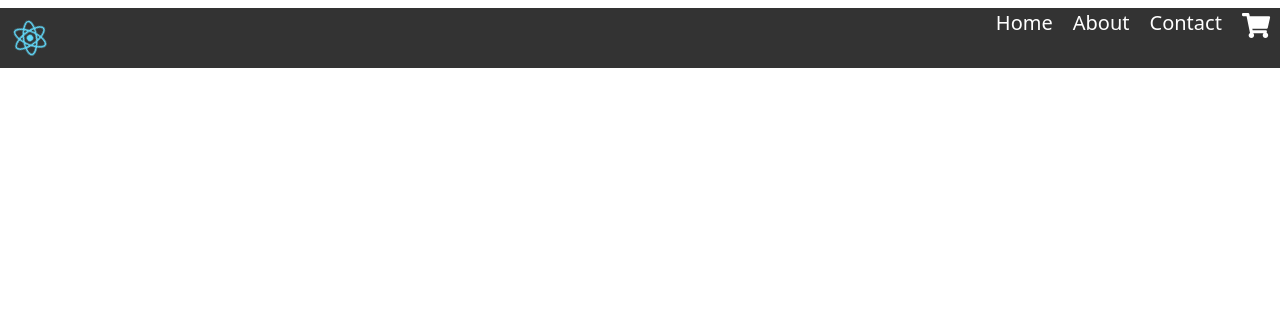
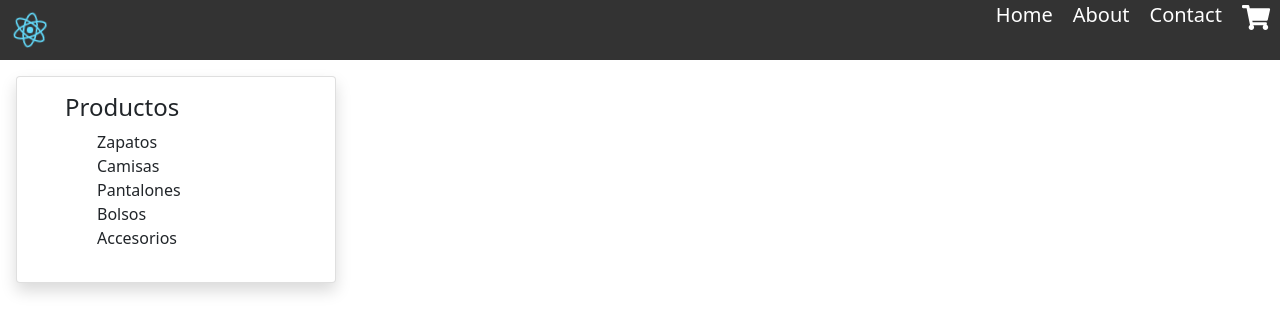
Before and after one commit to AlanLuna-00/DesafiosReactJS, a React (Create React App) app in the folder Clase-2/: page / in a window 1280 px wide. Shown: the top 332 px of the page. Built offline with nearby package versions, Linux system fonts and the light colour scheme.

Commit message:
Desafio Clase 4

```diff
--- a/Clase-2/src/App.js
+++ b/Clase-2/src/App.js
@@ -1,6 +1,7 @@
 // import logo from './logo.svg';
 import './App.css';
 import NavBar from './components/NavBar';
+import ItemListContainer from './components/ItemListContainer';
 
 
 
@@ -8,6 +9,7 @@ function App() {
   return (
     <>
       <NavBar />
+      <ItemListContainer />
     </>
   );
 }
--- /dev/null
+++ b/Clase-2/src/components/ItemListContainer.js
@@ -0,0 +1,27 @@
+import React from 'react'
+import '../App.css'
+const Productos = ['Zapatos', 'Camisas', 'Pantalones', 'Bolsos', 'Accesorios']
+
+const ItemList = (props) => {
+    return (
+        <div className="card-body">
+            <h4 className="card-title"> {props.title} </h4>
+            <ul>
+            {Productos.map(producto => <li style={{listStyle:'none'}}>{producto}</li>)}
+            </ul>
+        </div>
+    )
+
+}
+
+const ItemListContainer = () => {
+    return (
+        <div className="itemListContainer card shadow w-25 m-3">
+            <ul>
+                <ItemList title="Productos" />
+            </ul>
+        </div>
+    )
+}
+
+export default ItemListContainer
--- a/Clase-2/src/components/NavBar.js
+++ b/Clase-2/src/components/NavBar.js
@@ -1,14 +1,14 @@
 import React from 'react'
 import logo from '../logo.svg'
 import '../App.css'
-import CartWidget from './cartWidget.js'
+import CartWidget from './CartWidget.js'
 
-const NavBar = () => {
 const stylesNavbar = {
     backgroundColor: '#333',
     display: 'flex',
     justifyContent: 'space-between',
     width: '100%',
+    alingItems: 'center',
 }
 
 const stylesLogoNav = {
@@ -19,6 +19,7 @@ const NavBar = () => {
 const stylesUl = {
     display: 'flex',
     justifyContent: 'space-between',
+    alingItems: 'center',
 }
 
 const stylesLi = {
@@ -31,8 +32,12 @@ const NavBar = () => {
     padding: '0px 10px',
     fontSize: '20px',
 }
+
+
+
+const NavBar = () => {
     return (
-        <div className="navbar">
+        <div className="navbar" style={{margin:0, padding:0}}>
             <nav style={stylesNavbar}>
                 <img src={logo} className="logoNav" style={stylesLogoNav} alt="Logo" />
                 <ul style={stylesUl}>
--- a/Clase-2/src/components/cartWidget.js
+++ b/Clase-2/src/components/cartWidget.js
@@ -6,14 +6,14 @@ import { FontAwesomeIcon } from '@fortawesome/react-fontawesome'
 
 
 const CartWidget = () => {
-    const stylesA = {
+    const stylesWidgetCart = {
         color: 'white',
         fontSize: '25px',
         padding: '0',
         marginTop: '5px'
     }
     return (
-            <FontAwesomeIcon icon={faShoppingCart} style={stylesA} />
+            <FontAwesomeIcon icon={faShoppingCart} style={stylesWidgetCart} />
     )
 }
 
--- a/Clase-2/src/index.css
+++ b/Clase-2/src/index.css
@@ -1,4 +1,5 @@
 body {
+  padding: 0;
   margin: 0;
   font-family: -apple-system, BlinkMacSystemFont, 'Segoe UI', 'Roboto', 'Oxygen',
     'Ubuntu', 'Cantarell', 'Fira Sans', 'Droid Sans', 'Helvetica Neue',
```
Lines whose indentation alone changed are shown as unchanged.
